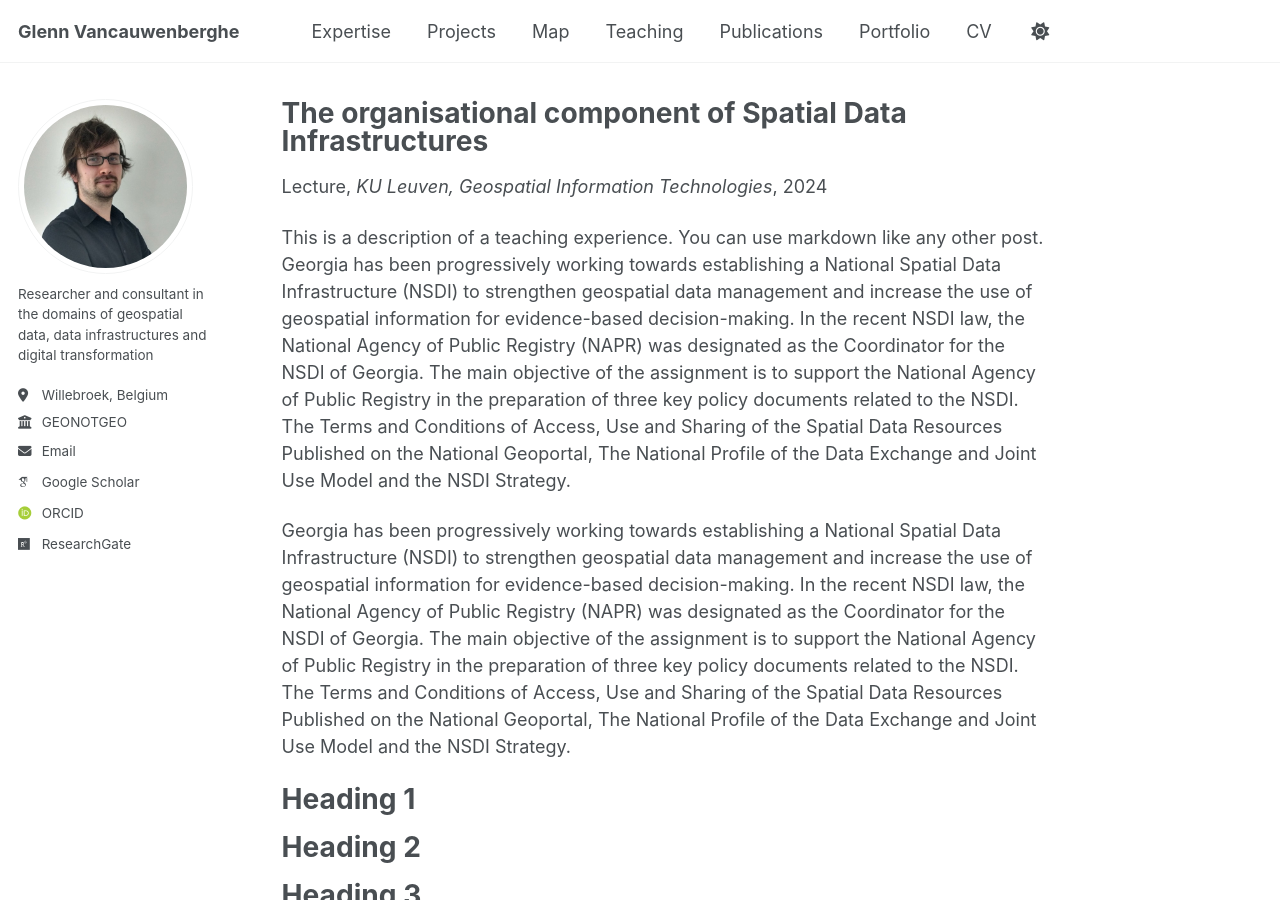
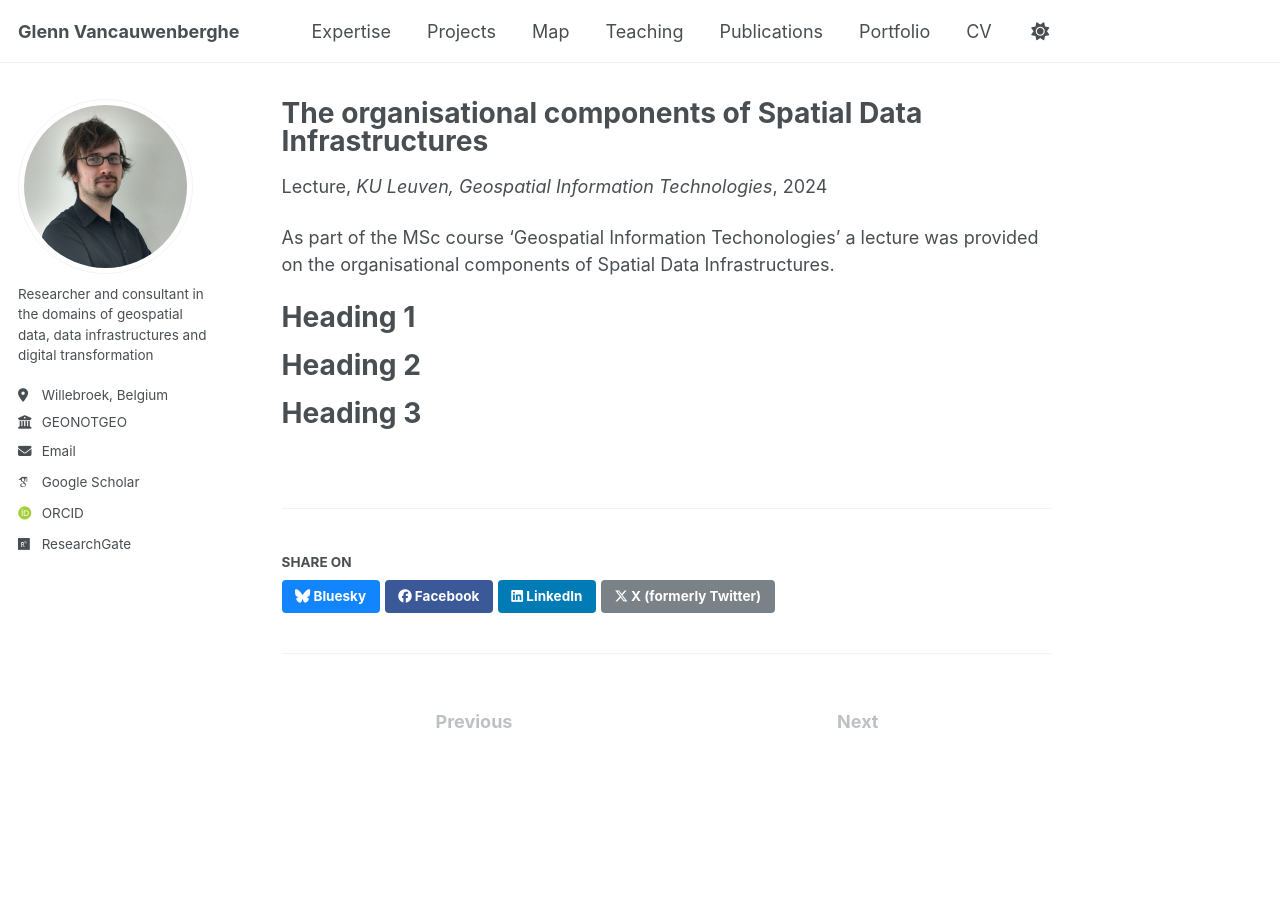
Before and after one commit to GVancauwenberghe/gvancauwenberghe.github.io, a Jekyll site: the page built from _teaching/2014-spring-teaching-1.md, in a window 1280 px wide and 900 px high. Built offline with Jekyll 4.4.1, drawn with Linux system fonts in a browser that asks for light colours; some web fonts are replaced.

Commit message:
Update 2014-spring-teaching-1.md

```diff
--- a/_teaching/2014-spring-teaching-1.md
+++ b/_teaching/2014-spring-teaching-1.md
@@ -1,5 +1,5 @@
 ---
-title: "The organisational component of Spatial Data Infrastructures"
+title: "The organisational components of Spatial Data Infrastructures"
 collection: teaching
 type: "Lecture"
 permalink: /teaching/teaching-1
@@ -8,9 +8,7 @@ date: 2024-12-16
 location: "Leuven, Belgium"
 ---
 
-This is a description of a teaching experience. You can use markdown like any other post. Georgia has been progressively working towards establishing a National Spatial Data Infrastructure (NSDI) to strengthen geospatial data management and increase the use of geospatial information for evidence-based decision-making. In the recent NSDI law, the National Agency of Public Registry (NAPR) was designated as the Coordinator for the NSDI of Georgia. The main objective of the assignment is to support the National Agency of Public Registry in the preparation of three key policy documents related to the NSDI. The Terms and Conditions of Access, Use and Sharing of the Spatial Data Resources Published on the National Geoportal, The National Profile of the Data Exchange and Joint Use Model and the NSDI Strategy.
-
-Georgia has been progressively working towards establishing a National Spatial Data Infrastructure (NSDI) to strengthen geospatial data management and increase the use of geospatial information for evidence-based decision-making. In the recent NSDI law, the National Agency of Public Registry (NAPR) was designated as the Coordinator for the NSDI of Georgia. The main objective of the assignment is to support the National Agency of Public Registry in the preparation of three key policy documents related to the NSDI. The Terms and Conditions of Access, Use and Sharing of the Spatial Data Resources Published on the National Geoportal, The National Profile of the Data Exchange and Joint Use Model and the NSDI Strategy.
+As part of the MSc course 'Geospatial Information Techonologies' a lecture was provided on the organisational components of Spatial Data Infrastructures.
 
 Heading 1
 ======
```
